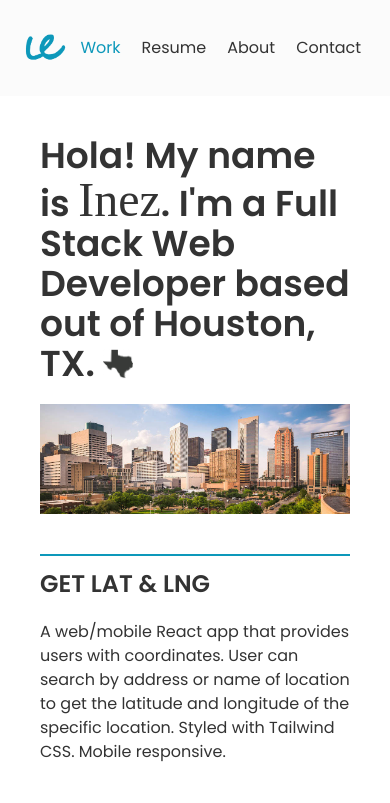
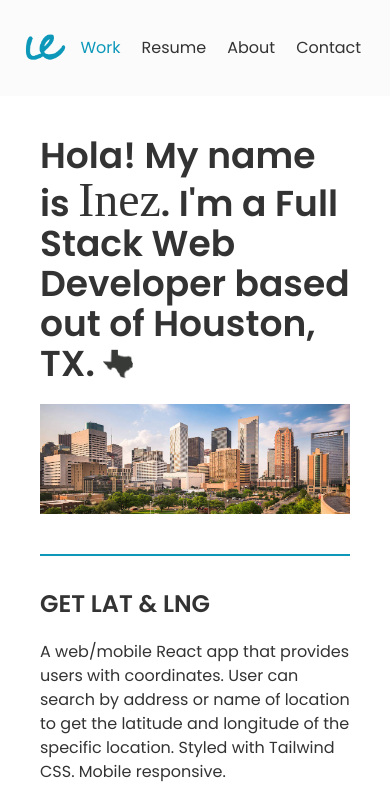
Before and after one commit to iescandon/inescandon, a Next.js app: page / in a window 390 px wide. Shown: the top 803 px of the page. Built offline with nearby package versions, Linux system fonts and the light colour scheme; a web font is replaced by a local one.

Commit message:
fixed margins mobile responsiveness work page

```diff
--- a/pages/index.js
+++ b/pages/index.js
@@ -35,7 +35,7 @@ export default function Home() {
             {work.map((item, i) => (
               <>
               <div className="my-auto md:col-span-1">
-                <p className="uppercase mb-5 text-2xl font-semibold">{item.title}</p>
+                <p className="uppercase pt-3 my-5 md:pt-0 md:mt-0 md:mb-5 text-2xl font-semibold">{item.title}</p>
                 <p>{item.description}</p>
               </div>
               <div key={item.slug} className="p-5 my-5 md:col-span-1">
@@ -48,8 +48,8 @@ export default function Home() {
                     ></img>
                   <Link href={`/work/${item.slug}`}>
                     <div className="overlay rounded-md cursor-pointer ">
-                        <div class="middle">
-                        <div class="text rounded-md">See More</div>
+                        <div className="middle">
+                        <div className="text rounded-md">See More</div>
                     </div>
                     </div>
                   </Link>
```
